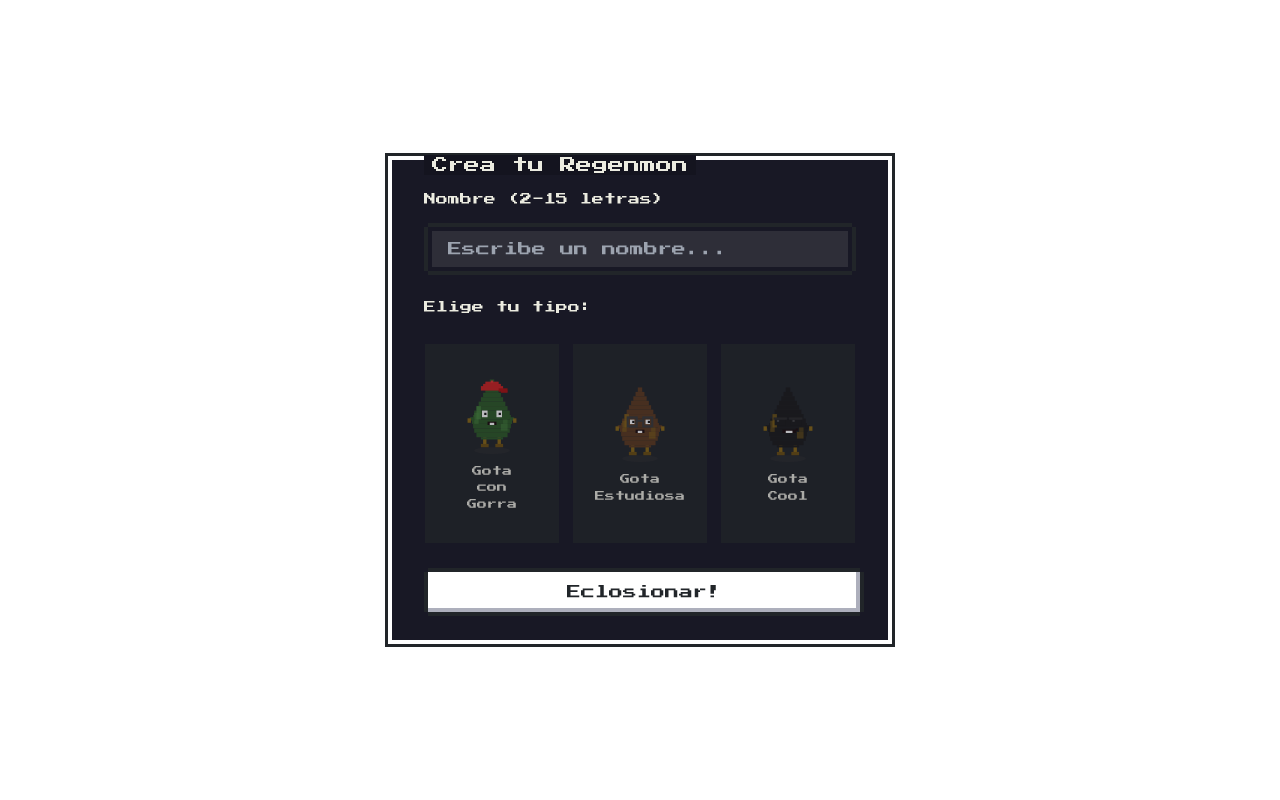
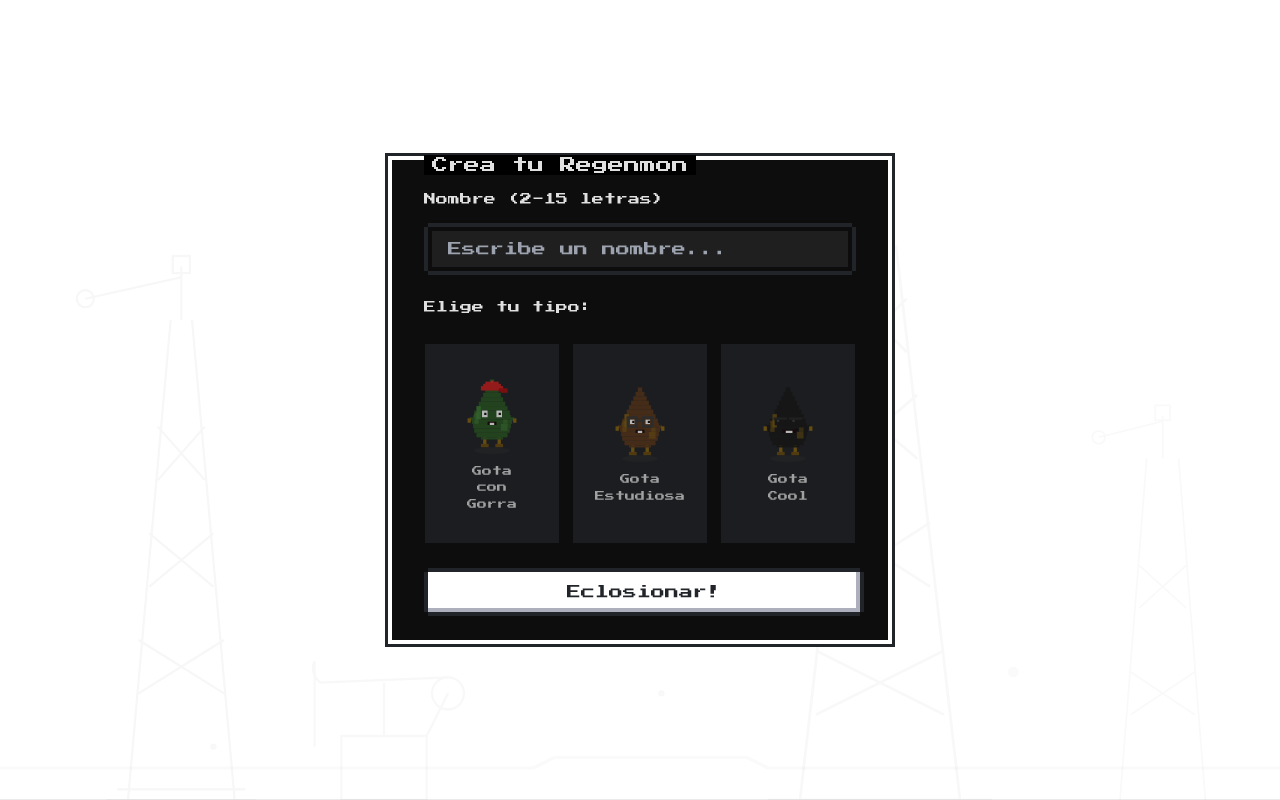
Before and after one commit to JustEmilyrgdz/v0-regenmon-app-web, a Next.js app: page / in a window 1280 px wide. Built offline with nearby package versions, Linux system fonts and the light colour scheme.

Commit message:
feat: dark theme with oil tower SVG background\n\nChange theme colors to pure black and add oil tower SVG background.

```diff
--- a/app/globals.css
+++ b/app/globals.css
@@ -10,38 +10,38 @@
 
 @layer base {
   :root {
-    --background: 240 20% 10%;
-    --foreground: 60 20% 90%;
-    --card: 240 15% 15%;
-    --card-foreground: 60 20% 90%;
-    --popover: 240 15% 15%;
-    --popover-foreground: 60 20% 90%;
+    --background: 0 0% 0%;
+    --foreground: 0 0% 88%;
+    --card: 0 0% 7%;
+    --card-foreground: 0 0% 88%;
+    --popover: 0 0% 7%;
+    --popover-foreground: 0 0% 88%;
     --primary: 145 60% 45%;
-    --primary-foreground: 240 20% 10%;
+    --primary-foreground: 0 0% 0%;
     --secondary: 35 80% 55%;
-    --secondary-foreground: 240 20% 10%;
-    --muted: 240 10% 20%;
-    --muted-foreground: 60 10% 60%;
+    --secondary-foreground: 0 0% 0%;
+    --muted: 0 0% 12%;
+    --muted-foreground: 0 0% 50%;
     --accent: 0 70% 55%;
-    --accent-foreground: 60 20% 95%;
+    --accent-foreground: 0 0% 95%;
     --destructive: 0 84.2% 60.2%;
     --destructive-foreground: 0 0% 98%;
-    --border: 240 10% 25%;
-    --input: 240 10% 25%;
+    --border: 0 0% 18%;
+    --input: 0 0% 18%;
     --ring: 145 60% 45%;
     --chart-1: 145 60% 45%;
     --chart-2: 35 80% 55%;
     --chart-3: 0 70% 55%;
-    --chart-4: 240 15% 40%;
+    --chart-4: 0 0% 40%;
     --chart-5: 60 20% 50%;
     --radius: 0px;
-    --sidebar-background: 240 20% 10%;
-    --sidebar-foreground: 60 20% 90%;
+    --sidebar-background: 0 0% 0%;
+    --sidebar-foreground: 0 0% 88%;
     --sidebar-primary: 145 60% 45%;
-    --sidebar-primary-foreground: 240 20% 10%;
-    --sidebar-accent: 240 10% 20%;
-    --sidebar-accent-foreground: 60 20% 90%;
-    --sidebar-border: 240 10% 25%;
+    --sidebar-primary-foreground: 0 0% 0%;
+    --sidebar-accent: 0 0% 12%;
+    --sidebar-accent-foreground: 0 0% 88%;
+    --sidebar-border: 0 0% 18%;
     --sidebar-ring: 145 60% 45%;
   }
 }
@@ -57,24 +57,24 @@
 
 /* NES.css overrides for retro theme */
 .nes-container {
-  background-color: hsl(240 15% 15%) !important;
-  color: hsl(60 20% 90%) !important;
+  background-color: hsl(0 0% 7%) !important;
+  color: hsl(0 0% 88%) !important;
 }
 
 .nes-container.is-dark {
-  background-color: hsl(240 20% 12%) !important;
-  color: hsl(60 20% 90%) !important;
+  background-color: hsl(0 0% 5%) !important;
+  color: hsl(0 0% 88%) !important;
 }
 
 .nes-container.with-title > .title {
-  background-color: hsl(240 20% 10%) !important;
-  color: hsl(60 20% 90%) !important;
+  background-color: hsl(0 0% 0%) !important;
+  color: hsl(0 0% 88%) !important;
 }
 
 .nes-input,
 .nes-textarea {
-  background-color: hsl(240 10% 20%) !important;
-  color: hsl(60 20% 90%) !important;
+  background-color: hsl(0 0% 12%) !important;
+  color: hsl(0 0% 88%) !important;
 }
 
 .nes-progress {
@@ -87,12 +87,12 @@
 }
 
 ::-webkit-scrollbar-track {
-  background: hsl(240 20% 10%);
+  background: hsl(0 0% 0%);
 }
 
 ::-webkit-scrollbar-thumb {
-  background: hsl(240 10% 25%);
-  border: 2px solid hsl(240 20% 10%);
+  background: hsl(0 0% 18%);
+  border: 2px solid hsl(0 0% 0%);
 }
 
 /* Pixel perfect rendering */
--- a/app/layout.tsx
+++ b/app/layout.tsx
@@ -1,5 +1,6 @@
 import type { Metadata, Viewport } from 'next'
 import { Press_Start_2P } from 'next/font/google'
+import { OilTowerBg } from '@/components/oil-tower-bg'
 
 import './globals.css'
 
@@ -15,7 +16,7 @@ export const metadata: Metadata = {
 }
 
 export const viewport: Viewport = {
-  themeColor: '#1a1a2e',
+  themeColor: '#000000',
   width: 'device-width',
   initialScale: 1,
 }
@@ -34,7 +35,10 @@ export default function RootLayout({
         />
       </head>
       <body className={`${pressStart2P.variable} ${pressStart2P.className} font-sans antialiased`}>
-        {children}
+        <OilTowerBg />
+        <div className="relative z-10">
+          {children}
+        </div>
       </body>
     </html>
   )
--- a/app/page.tsx
+++ b/app/page.tsx
@@ -23,7 +23,7 @@ export default function Page() {
       <main className="min-h-screen flex items-center justify-center">
         <div className="flex flex-col items-center gap-4">
           <span className="text-5xl animate-bounce-in">{"🥚"}</span>
-          <p className="font-sans text-xs animate-pulse" style={{ color: "hsl(60 20% 90%)" }}>
+          <p className="font-sans text-xs animate-pulse" style={{ color: "hsl(0 0% 88%)" }}>
             {"Cargando..."}
           </p>
         </div>
--- a/components/create-screen.tsx
+++ b/components/create-screen.tsx
@@ -61,7 +61,7 @@ export function CreateScreen({ onCreate }: CreateScreenProps) {
             <div className="flex flex-col gap-6">
               {/* Name Input */}
               <div className="flex flex-col gap-2">
-                <label htmlFor="regenmon-name" className="font-sans text-xs" style={{ color: "hsl(60 20% 90%)" }}>
+                <label htmlFor="regenmon-name" className="font-sans text-xs" style={{ color: "hsl(0 0% 88%)" }}>
                   {"Nombre (2-15 letras)"}
                 </label>
                 <input
@@ -72,7 +72,7 @@ export function CreateScreen({ onCreate }: CreateScreenProps) {
                   value={name}
                   onChange={(e) => setName(e.target.value)}
                   maxLength={15}
-                  style={{ color: "hsl(60 20% 90%)", backgroundColor: "hsl(240 10% 20%)" }}
+                  style={{ color: "hsl(0 0% 88%)", backgroundColor: "hsl(0 0% 12%)" }}
                 />
                 {name.length > 0 && !isNameValid && (
                   <p className="font-sans text-xs" style={{ color: "hsl(0 70% 55%)" }}>
@@ -83,7 +83,7 @@ export function CreateScreen({ onCreate }: CreateScreenProps) {
 
               {/* Type Selection */}
               <div className="flex flex-col gap-3">
-                <p className="font-sans text-xs" style={{ color: "hsl(60 20% 90%)" }}>
+                <p className="font-sans text-xs" style={{ color: "hsl(0 0% 88%)" }}>
                   {"Elige tu tipo:"}
                 </p>
                 <div className="grid grid-cols-1 sm:grid-cols-3 gap-3">
@@ -104,7 +104,7 @@ export function CreateScreen({ onCreate }: CreateScreenProps) {
                     >
                       <div className="flex flex-col items-center gap-2">
                         <RegenmonSprite type={t.id} size={80} />
-                        <span className="font-sans text-[8px] sm:text-[10px] text-center leading-relaxed" style={{ color: "hsl(60 20% 90%)" }}>
+                        <span className="font-sans text-[8px] sm:text-[10px] text-center leading-relaxed" style={{ color: "hsl(0 0% 88%)" }}>
                           {t.label}
                         </span>
                       </div>
--- /dev/null
+++ b/components/oil-tower-bg.tsx
@@ -0,0 +1,107 @@
+export function OilTowerBg() {
+  return (
+    <div className="fixed inset-0 z-0 overflow-hidden pointer-events-none" aria-hidden="true">
+      <svg
+        className="absolute inset-0 w-full h-full"
+        xmlns="http://www.w3.org/2000/svg"
+        preserveAspectRatio="xMidYMax slice"
+        viewBox="0 0 1200 800"
+      >
+        {/* Oil Derrick 1 - left */}
+        <g opacity="0.07" fill="none" stroke="#888" strokeWidth="2">
+          {/* Tower frame */}
+          <line x1="120" y1="800" x2="160" y2="350" />
+          <line x1="220" y1="800" x2="180" y2="350" />
+          {/* Cross braces */}
+          <line x1="130" y1="700" x2="210" y2="650" />
+          <line x1="210" y1="700" x2="130" y2="650" />
+          <line x1="140" y1="600" x2="200" y2="550" />
+          <line x1="200" y1="600" x2="140" y2="550" />
+          <line x1="148" y1="500" x2="192" y2="450" />
+          <line x1="192" y1="500" x2="148" y2="450" />
+          {/* Top */}
+          <line x1="170" y1="350" x2="170" y2="300" />
+          <rect x="162" y="290" width="16" height="16" />
+          {/* Pump arm */}
+          <line x1="170" y1="310" x2="80" y2="330" />
+          <circle cx="80" cy="330" r="8" />
+          {/* Base platform */}
+          <line x1="100" y1="800" x2="240" y2="800" />
+          <line x1="110" y1="790" x2="230" y2="790" />
+        </g>
+
+        {/* Oil Derrick 2 - center-right, larger */}
+        <g opacity="0.05" fill="none" stroke="#777" strokeWidth="2.5">
+          <line x1="750" y1="800" x2="810" y2="280" />
+          <line x1="900" y1="800" x2="840" y2="280" />
+          {/* Cross braces */}
+          <line x1="765" y1="720" x2="885" y2="660" />
+          <line x1="885" y1="720" x2="765" y2="660" />
+          <line x1="778" y1="600" x2="872" y2="540" />
+          <line x1="872" y1="600" x2="778" y2="540" />
+          <line x1="790" y1="480" x2="860" y2="420" />
+          <line x1="860" y1="480" x2="790" y2="420" />
+          <line x1="800" y1="380" x2="850" y2="330" />
+          <line x1="850" y1="380" x2="800" y2="330" />
+          {/* Top */}
+          <line x1="825" y1="280" x2="825" y2="220" />
+          <rect x="815" y="205" width="20" height="20" />
+          {/* Pump arm */}
+          <line x1="825" y1="225" x2="720" y2="250" />
+          <circle cx="720" cy="250" r="10" />
+          {/* Base */}
+          <line x1="720" y1="800" x2="930" y2="800" />
+        </g>
+
+        {/* Oil Derrick 3 - far right, small */}
+        <g opacity="0.04" fill="none" stroke="#666" strokeWidth="1.5">
+          <line x1="1050" y1="800" x2="1075" y2="480" />
+          <line x1="1130" y1="800" x2="1105" y2="480" />
+          <line x1="1060" y1="720" x2="1120" y2="680" />
+          <line x1="1120" y1="720" x2="1060" y2="680" />
+          <line x1="1068" y1="620" x2="1112" y2="580" />
+          <line x1="1112" y1="620" x2="1068" y2="580" />
+          <line x1="1090" y1="480" x2="1090" y2="440" />
+          <rect x="1083" y="430" width="14" height="14" />
+          <line x1="1090" y1="445" x2="1030" y2="460" />
+          <circle cx="1030" cy="460" r="6" />
+        </g>
+
+        {/* Pump jack - left foreground */}
+        <g opacity="0.06" fill="none" stroke="#888" strokeWidth="2">
+          {/* Base */}
+          <rect x="320" y="740" width="80" height="60" rx="0" />
+          {/* Support */}
+          <line x1="360" y1="740" x2="360" y2="690" />
+          {/* Walking beam */}
+          <line x1="300" y1="690" x2="420" y2="685" />
+          {/* Horse head */}
+          <path d="M 300 690 Q 290 680 295 670" />
+          <line x1="295" y1="670" x2="295" y2="750" />
+          {/* Counter weight */}
+          <circle cx="420" cy="700" r="15" />
+          {/* Crank */}
+          <line x1="400" y1="740" x2="420" y2="700" />
+        </g>
+
+        {/* Pipeline - bottom */}
+        <g opacity="0.04" stroke="#777" strokeWidth="3" fill="none">
+          <line x1="0" y1="770" x2="500" y2="770" />
+          <line x1="500" y1="770" x2="520" y2="760" />
+          <line x1="520" y1="760" x2="700" y2="760" />
+          <line x1="700" y1="760" x2="720" y2="770" />
+          <line x1="720" y1="770" x2="1200" y2="770" />
+        </g>
+
+        {/* Small oil drops scattered */}
+        <circle cx="500" cy="650" r="4" fill="#555" opacity="0.05" />
+        <circle cx="620" cy="700" r="3" fill="#555" opacity="0.04" />
+        <circle cx="950" cy="680" r="5" fill="#555" opacity="0.03" />
+        <circle cx="200" cy="750" r="3" fill="#555" opacity="0.04" />
+
+        {/* Ground line */}
+        <line x1="0" y1="800" x2="1200" y2="800" stroke="#333" strokeWidth="2" opacity="0.1" />
+      </svg>
+    </div>
+  )
+}
```
Also changed, not shown: components/pet-screen.tsx (+8 -8 lines).
